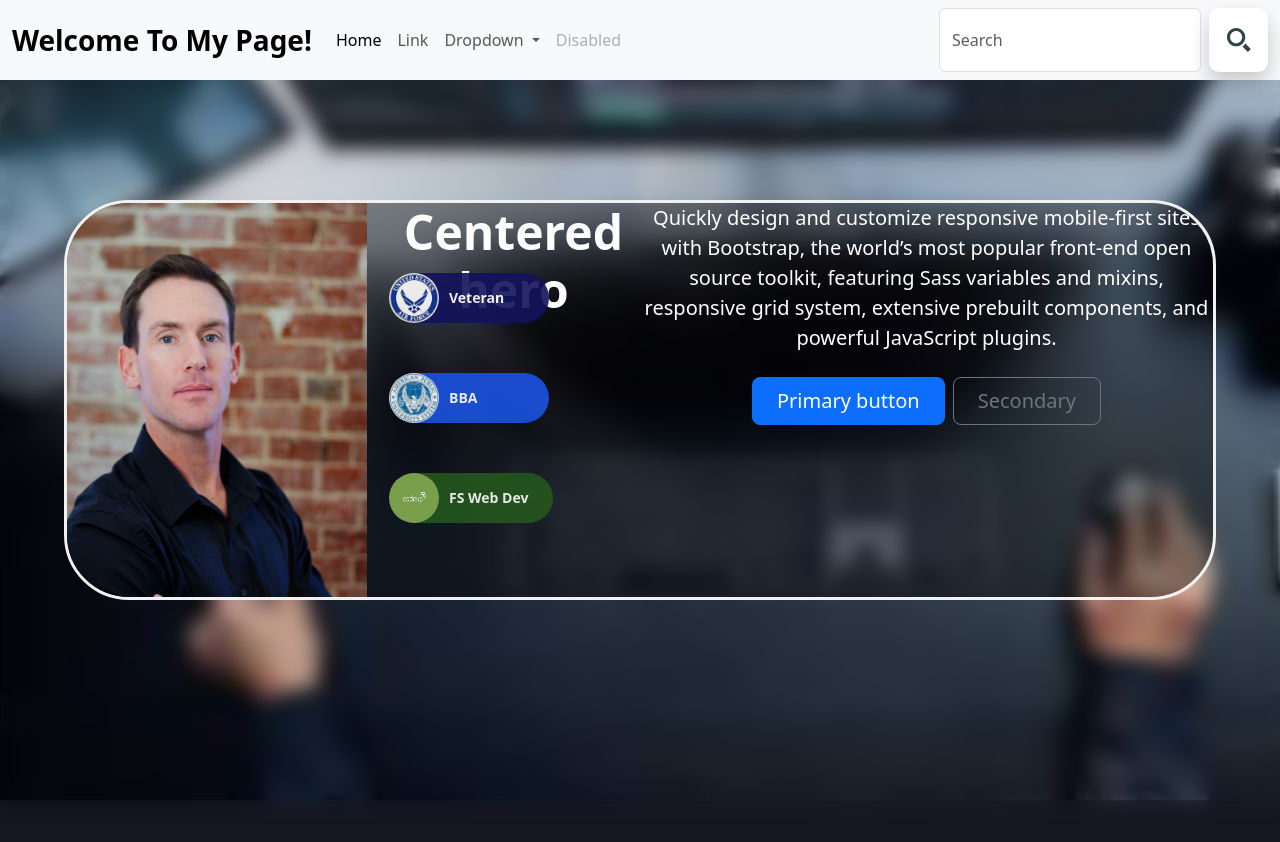
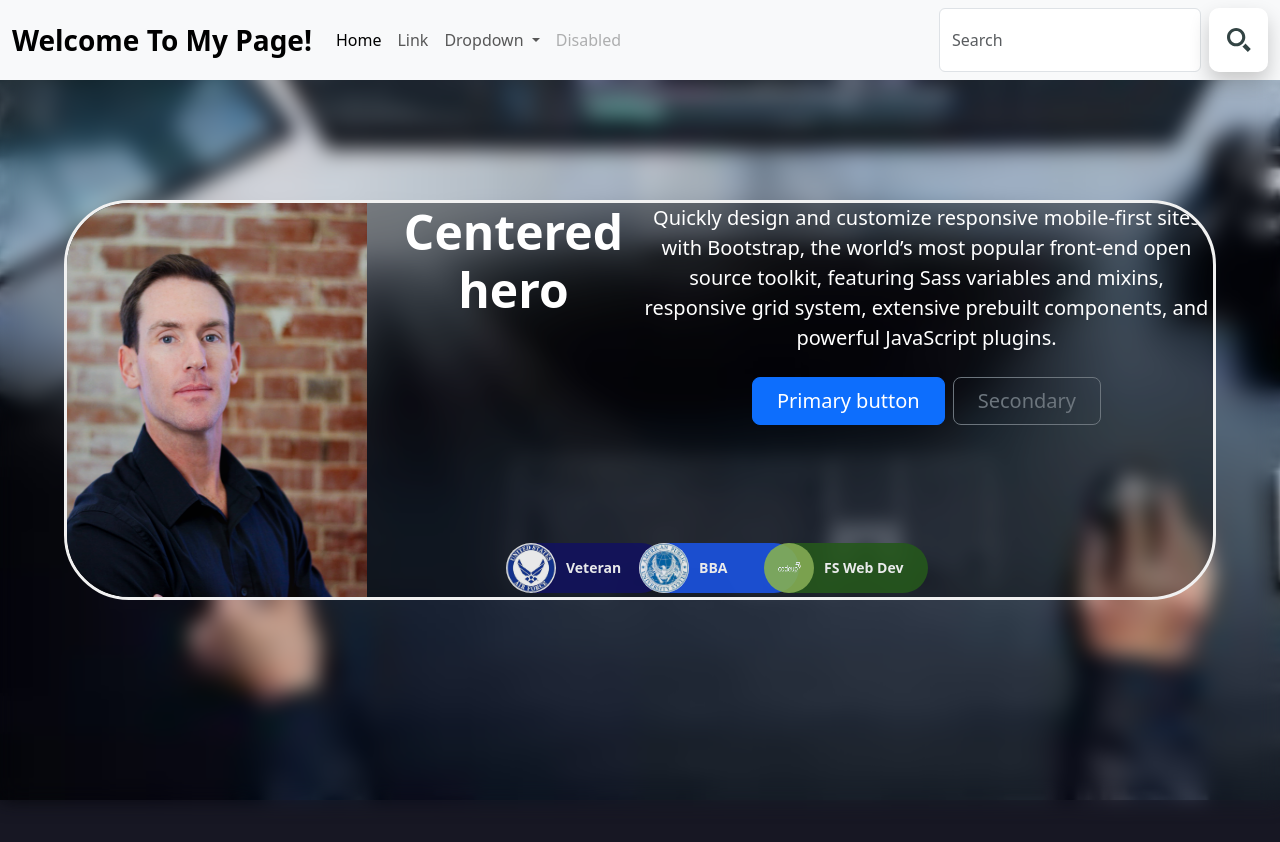
Before and after one commit to KyleSowers/KyleSowers.github.io, a website: page Index.html in a window 1280 px wide. Drawn offline with nearby package versions, Linux system fonts and the light colour scheme.

Commit message:
trying to correct before unknown changes this morning.

```diff
--- a/index.css
+++ b/index.css
@@ -1,11 +1,9 @@
 * {
     box-sizing: border-box;
 }
-
 body, html {
     height: 100%;
 }
-
 /*Body*/
 body {
     display: flex;
@@ -17,7 +15,6 @@ body {
     width: 100%;
     /*margin-top: 40px;*/
 }
-
 .hero-image {
     display: flex;
     flex-direction: column;
@@ -31,7 +28,6 @@ body {
     background-size: cover;
     color: white;
 }
-
 .hero-bg {
     background-image: url("images/software-development2.jpeg");
     background-repeat: no-repeat;
@@ -44,7 +40,6 @@ body {
     height: 100%;
     filter: blur(10px);
 }
-
 .heroInputs {
     display: flex;
     justify-self: center;
@@ -65,7 +60,6 @@ body {
     border-radius: 65px;
     overflow: hidden;
 }
-
 .chip1, .chip2, .chip3 {
     display: inline-flex;
     /*position: absolute;*/
@@ -78,6 +72,7 @@ body {
     font-size: 14px;
     line-height: 50px;
     border-radius: 25px;
+    /*opacity: 0.89;*/
     opacity: 0.9;
 }
 
@@ -95,25 +90,24 @@ body {
 
 .chip1 {
     position: absolute;
-    left: 325px;
-    top: 70px;
+    left: 442px;
+    top: 340px;
     background-color: #12125d;
 }
 
 .chip2 {
     position: absolute;
-    left: 325px;
-    top: 170px;
+    left: 575px;
+    top: 340px;
     background-color: #1b53e1;
 }
 
 .chip3 {
     position: absolute;
-    left: 325px;
-    top: 270px;
+    left: 700px;
+    top: 340px;
     background-color: #25571c;
 }
-
 .chip1 img, .chip2 img, .chip3 img {
     float: left;
     margin: 0 10px 0 -28px;
@@ -121,16 +115,18 @@ body {
     width: 50px;
     border-radius: 50%;
 }
-
 .my-photo {
     width: 25vw;
     height: 130%;
     margin-left: -20px;
     position: relative;
+    bottom: 20px;
     bottom: 35px;
     right: 20px;
+    opacity: 0.6;
     opacity: 0.9;
 }
+
 
 
 
```
Also changed, not shown: Index.html (+1 -0 lines), index.js (line endings or trailing spaces).
